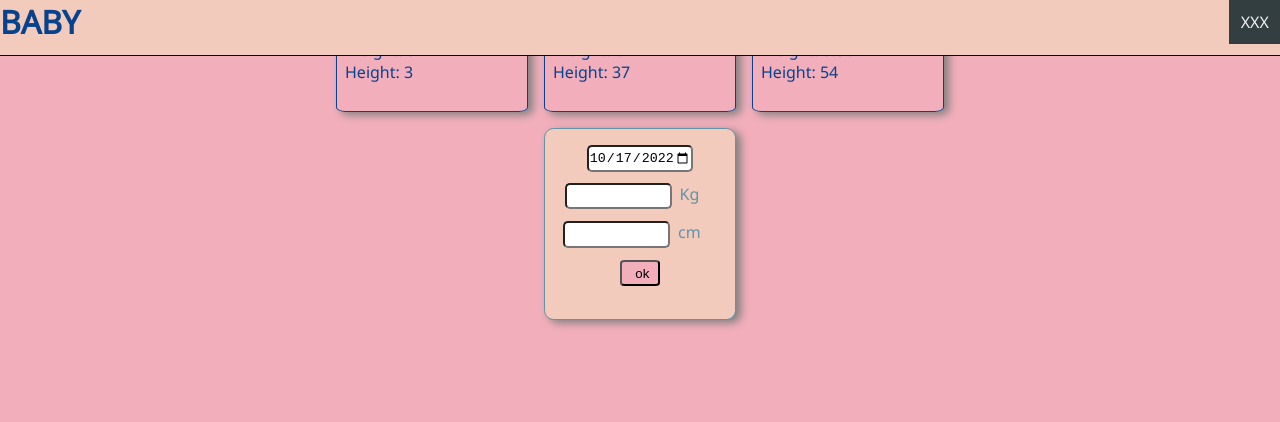
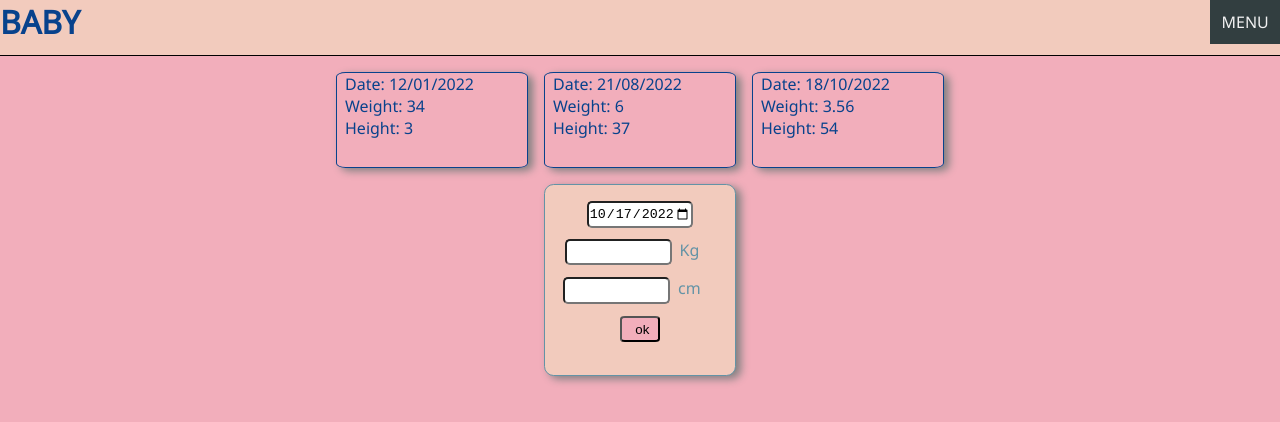
Before and after one commit to Mark-Krensel/capstone-project, a Next.js app: page / in a window 1280 px wide. Shown: the top 422 px of the page. Built offline with nearby package versions, Linux system fonts and the light colour scheme.

Commit message:
add layout.js, burger menu, header

```diff
--- /dev/null
+++ b/components/Layout.js
@@ -0,0 +1,12 @@
+import Header from "./Header";
+
+const Layout = ({ children }) => {
+  return (
+    <>
+      <Header />
+      {children}
+    </>
+  );
+};
+
+export default Layout;
--- a/components/NavMenu.js
+++ b/components/NavMenu.js
@@ -13,7 +13,7 @@ export default function NavMenu() {
 
   return (
     <NavWrapper>
-      <NavButton onClick={toggleHamburgerMenu}>XXX</NavButton>
+      <NavButton onClick={toggleHamburgerMenu}>MENU</NavButton>
       <BurgerMenu hamburgerMenu={hamburgerMenu}>
         <li>
           <Link href="/" passHref>
--- a/pages/_app.js
+++ b/pages/_app.js
@@ -1,10 +1,13 @@
 import GlobalStyle from "../components/GlobalStyle";
+import Layout from "../components/Layout";
 
 function MyApp({ Component, pageProps }) {
   return (
     <>
       <GlobalStyle />
-      <Component {...pageProps} />
+      <Layout>
+        <Component {...pageProps} />
+      </Layout>
     </>
   );
 }
--- a/pages/index.js
+++ b/pages/index.js
@@ -3,7 +3,6 @@ import Card from "../components/Card";
 import styled from "styled-components";
 import Form from "../components/forms/Form";
 import { useState } from "react";
-import Header from "../components/Header";
 
 const fakeDB = [
   { id: "jkl345", weight: 34, height: 3, date: "12/01/2022" },
@@ -29,13 +28,12 @@ export default function Home() {
   return (
     <div>
       <Head>
-        <title>My App</title>
+        <title>My Baby</title>
         <meta name="description" content="Generated by create next app" />
         <link rel="icon" href="/favicon.ico" />
       </Head>
 
       <main>
-        <Header />
         <CardContainer>
           {cardData.map((card) => (
             <Card
@@ -58,4 +56,5 @@ const CardContainer = styled.div`
   flex-wrap: wrap;
   justify-content: center;
   padding: 1em;
+  margin-top: 3.5em;
 `;
```
